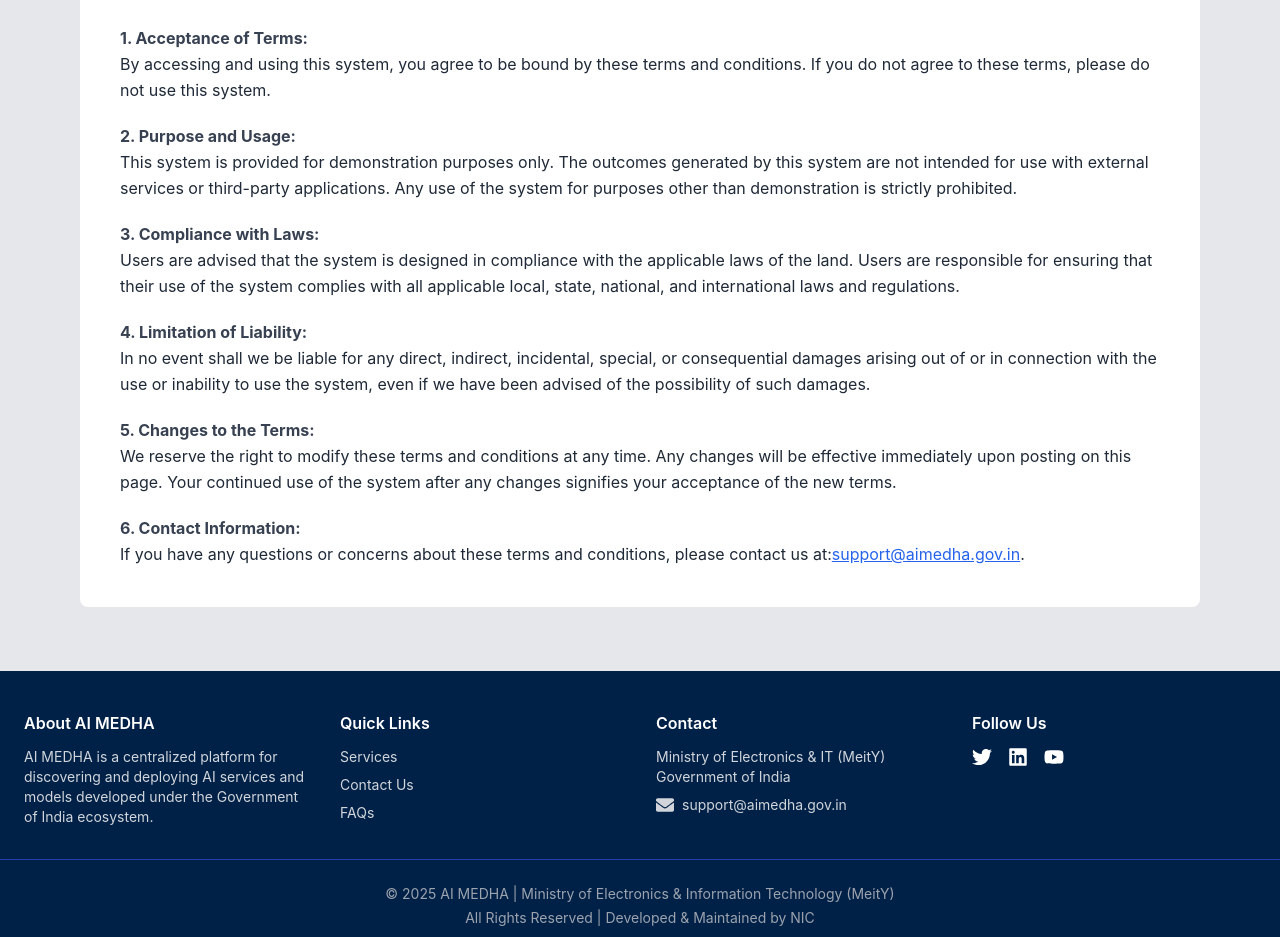
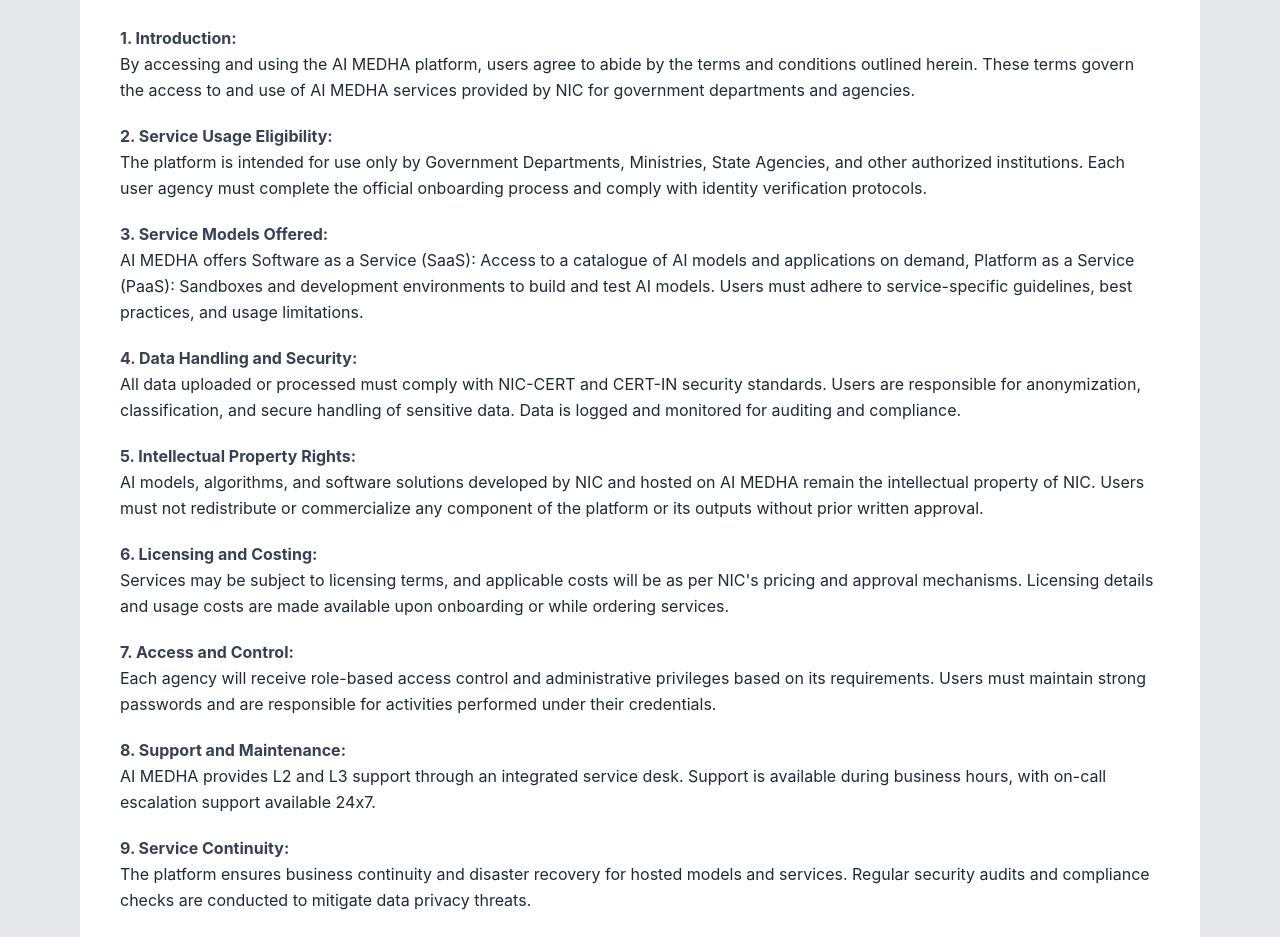
Before and after one commit to Amardeep001/ai-medha-frontend, a React (Create React App) app: page /terms-of-service in a window 1280 px wide. Shown: the part 369-1306 px from the top of the page. Built offline with nearby package versions, Linux system fonts and the light colour scheme.

Commit message:
terms condition changes

```diff
--- a/src/components/Header.jsx
+++ b/src/components/Header.jsx
@@ -1,5 +1,6 @@
 import React from "react";
 import { FaBars } from "react-icons/fa";
+import { Link } from "react-router-dom";
 import indianFlag from "../images/ind_flag.png";
 import NicLogo from "../images/nic_logo3.svg";
 import NicLogo2 from "../images/nic_logo2.png";
@@ -31,24 +32,54 @@
           </div>
         </div>
       </div>
-      <div className="max-w-screen-2xl mx-auto flex justify-between items-center px-4 py-4 sm:px-6 xl:px-20">
+      <div className="max-w-screen-2xl mx-auto flex justify-between items-center px-4 sm:px-6 xl:px-20 py-4 relative">
+        {/* Logo and Heading */}
         <div className="flex items-center space-x-6">
+          {/* NIC Logo */}
           <img
             src={NicLogo}
-            alt="Logo"
-            className="w-[200px] object-contain" // increased to h-32 w-32
+            alt="NIC Logo"
+            className="w-[220px] object-contain"
           />
+
+          {/* AI Medha Title with logo */}
+          <div className="flex items-center space-x-3">
             <h1 className="text-xl sm:text-4xl font-bold">AI MEDHA</h1>
           </div>
+        </div>
+
+        {/* Desktop Menu */}
+        <div className="hidden sm:flex items-center space-x-6 md:space-x-6 text-sm md:text-base">
+          <ul className="flex space-x-4 md:space-x-6">
+            <li>
+              <a href="#about" className="hover:text-[#FF9933] transition">
+                About
+              </a>
+            </li>
+            <li>
+              <a href="#features" className="hover:text-[#FF9933] transition">
+                Features
+              </a>
+            </li>
+            <li>
+              <a href="/services" className="hover:text-[#FF9933] transition">
+                Services
+              </a>
+            </li>
+            <li>
+              <a href="#contact" className="hover:text-[#FF9933] transition">
+                Contact
+              </a>
+            </li>
+          </ul>
+
           {/* Image on the Right Side */}
           <img
             src={NicLogo2}
             alt="Right Logo"
             className="w-[160px] object-contain"
           />
-        <button onClick={toggleSidebar} className="md:hidden text-gray-700">
-          <FaBars className="text-2xl" />
-        </button>
+        </div>
       </div>
     </nav>
   );
--- a/src/pages/TermsOfService.jsx
+++ b/src/pages/TermsOfService.jsx
@@ -119,53 +119,107 @@
 
           <div className="space-y-5 text-base text-gray-800 leading-relaxed">
             <div>
-              <strong className="text-gray-700">1. Acceptance of Terms:</strong>{" "}
+              <strong className="text-gray-700">1. Introduction:</strong>{" "}
               <br></br>
-              By accessing and using this system, you agree to be bound by these
-              terms and conditions. If you do not agree to these terms, please
-              do not use this system.
-            </div>
-            <div>
-              <strong className="text-gray-700">2. Purpose and Usage:</strong>{" "}
-              <br></br>
-              This system is provided for demonstration purposes only. The
-              outcomes generated by this system are not intended for use with
-              external services or third-party applications. Any use of the
-              system for purposes other than demonstration is strictly
-              prohibited.
+              By accessing and using the AI MEDHA platform, users agree to abide
+              by the terms and conditions outlined herein. These terms govern
+              the access to and use of AI MEDHA services provided by NIC for
+              government departments and agencies.
             </div>
             <div>
               <strong className="text-gray-700">
-                3. Compliance with Laws:
+                2. Service Usage Eligibility:
               </strong>{" "}
               <br></br>
-              Users are advised that the system is designed in compliance with
-              the applicable laws of the land. Users are responsible for
-              ensuring that their use of the system complies with all applicable
-              local, state, national, and international laws and regulations.
+              The platform is intended for use only by Government Departments,
+              Ministries, State Agencies, and other authorized institutions.
+              Each user agency must complete the official onboarding process and
+              comply with identity verification protocols.
             </div>
             <div>
               <strong className="text-gray-700">
-                4. Limitation of Liability:
+                3. Service Models Offered:
               </strong>{" "}
               <br></br>
-              In no event shall we be liable for any direct, indirect,
-              incidental, special, or consequential damages arising out of or in
-              connection with the use or inability to use the system, even if we
-              have been advised of the possibility of such damages.
+              AI MEDHA offers Software as a Service (SaaS): Access to a
+              catalogue of AI models and applications on demand, Platform as a
+              Service (PaaS): Sandboxes and development environments to build
+              and test AI models. Users must adhere to service-specific
+              guidelines, best practices, and usage limitations.
             </div>
             <div>
               <strong className="text-gray-700">
-                5. Changes to the Terms:
+                4. Data Handling and Security:
               </strong>{" "}
               <br></br>
-              We reserve the right to modify these terms and conditions at any
-              time. Any changes will be effective immediately upon posting on
-              this page. Your continued use of the system after any changes
-              signifies your acceptance of the new terms.
+              All data uploaded or processed must comply with NIC-CERT and
+              CERT-IN security standards. Users are responsible for
+              anonymization, classification, and secure handling of sensitive
+              data. Data is logged and monitored for auditing and compliance.
             </div>
             <div>
-              <strong className="text-gray-700">6. Contact Information:</strong>{" "}
+              <strong className="text-gray-700">
+                5. Intellectual Property Rights:
+              </strong>{" "}
+              <br></br>
+              AI models, algorithms, and software solutions developed by NIC and
+              hosted on AI MEDHA remain the intellectual property of NIC. Users
+              must not redistribute or commercialize any component of the
+              platform or its outputs without prior written approval.
+            </div>
+            <div>
+              <strong className="text-gray-700">
+                6. Licensing and Costing:
+              </strong>{" "}
+              <br></br>
+              Services may be subject to licensing terms, and applicable costs
+              will be as per NIC's pricing and approval mechanisms. Licensing
+              details and usage costs are made available upon onboarding or
+              while ordering services.
+            </div>
+            <div>
+              <strong className="text-gray-700">7. Access and Control:</strong>{" "}
+              <br></br>
+              Each agency will receive role-based access control and
+              administrative privileges based on its requirements. Users must
+              maintain strong passwords and are responsible for activities
+              performed under their credentials.
+            </div>
+            <div>
+              <strong className="text-gray-700">
+                8. Support and Maintenance:
+              </strong>{" "}
+              <br></br>
+              AI MEDHA provides L2 and L3 support through an integrated service
+              desk. Support is available during business hours, with on-call
+              escalation support available 24x7.
+            </div>
+            <div>
+              <strong className="text-gray-700">9. Service Continuity:</strong>{" "}
+              <br></br>
+              The platform ensures business continuity and disaster recovery for
+              hosted models and services. Regular security audits and compliance
+              checks are conducted to mitigate data privacy threats.
+            </div>
+            <div>
+              <strong className="text-gray-700">10. Usage Restrictions:</strong>{" "}
+              <br></br>
+              Misuse of services, including unauthorized access, sharing of
+              credentials, and use of platform for non-governmental or
+              commercial purposes, is strictly prohibited. Any violation may
+              lead to suspension or termination of services.
+            </div>
+            <div>
+              <strong className="text-gray-700">11. Changes to Terms:</strong>{" "}
+              <br></br>
+              NICSI reserves the right to modify these Terms and Conditions at
+              any time. Updated terms will be published on the AI MEDHA website
+              and notified to registered users.
+            </div>
+            <div>
+              <strong className="text-gray-700">
+                12. Contact Information:
+              </strong>{" "}
               <br></br>
               If you have any questions or concerns about these terms and
               conditions, please contact us at:
```
Also changed, not shown: src/pages/Home.jsx (+34 -8 lines), src/pages/serviceDetailPages/AiVihangamDrishtiDetailPage.jsx (+12 -12 lines). Lines whose indentation alone changed are shown as unchanged.
